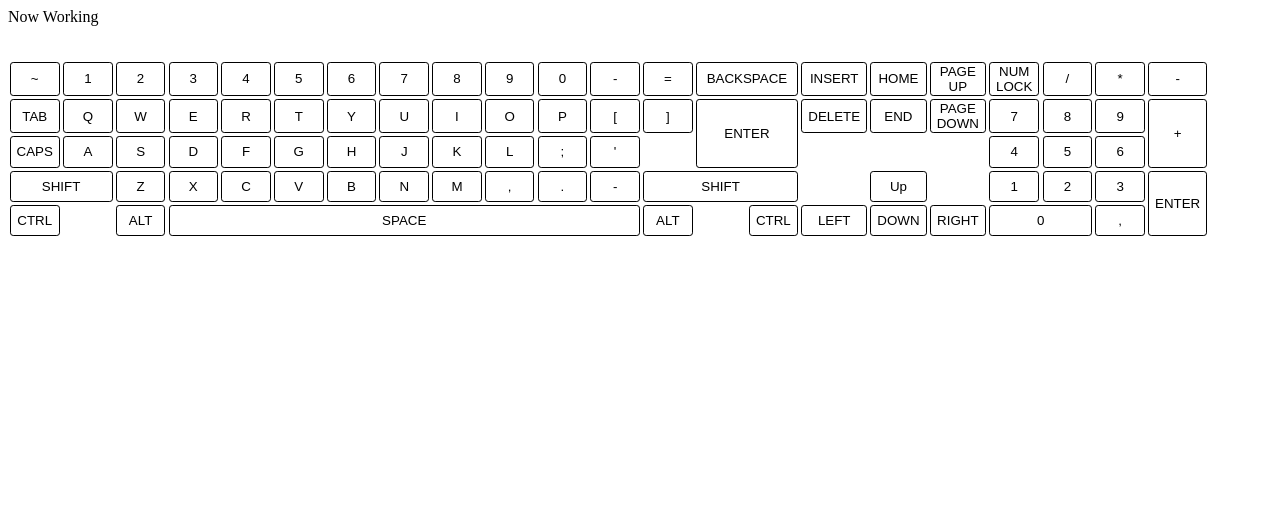
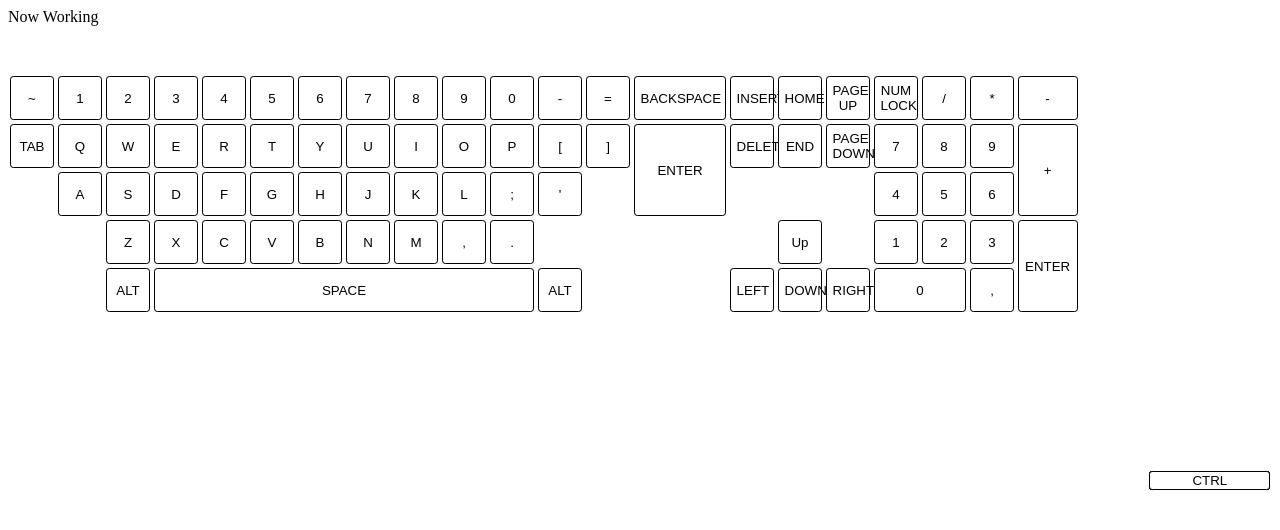
Before and after one commit to nksfrank/buybinds, a PHP site: page / in a window 1280 px wide. Shown: the top 530 px of the page. Run offline with PHP 8.4, Linux system fonts and the light colour scheme.

Commit message:
map out keyboard grid

```diff
--- a/service/web/public/styles.css
+++ b/service/web/public/styles.css
@@ -1,14 +1,14 @@
 .keyboard {
   display: grid;
-  grid-template-columns: repeat(22, 1fr [col-start]) 5%;
-  grid-template-rows: repeat(6, 1fr [col-start]) 5%;
+  grid-template-columns: repeat(21, 3rem [col-start]) 5%;
+  grid-template-rows: repeat(6, 3rem [col-start]) 50%;
   grid-template-areas:
     "esc f1 f2 f3 f4 . f5 f6 f7 f8 . f9 f10 f11 f12 print_screen scroll_lock break . . . ."
     "tilde _1 _2 _3 _4 _5 _6 _7 _8 _9 _0 minus equal backspace backspace ins home pgup numlock kp_slash kp_multiply kp_minus"
     "tab q w e r t y u i o p obracket cbracket enter enter del end pgdn kp_home kp_uparrow kp_pgup kp_plus"
-    "caps a s d f g h j k l semicolon tick pound enter enter . . . kp_leftarrow kp_5 kp_rightarrow kp_plus"
-    "lshift lshift z x c v b n m colon dot dash rshift rshift rshift . uparrow . kp_end kp_downarrow kp_pgdn kp_enter"
-    "lctrl . alt space space space space space space space space space altgr . rctrl leftarrow downarrow rightarrow kp_ins kp_ins kp_del kp_enter";
+    "capslock a s d f g h j k l semicolon tick pound enter enter . . . kp_leftarrow kp_5 kp_rightarrow kp_plus"
+    "l_shift l_shift z x c v b n m colon dot slash r_shift r_shift r_shift . uparrow . kp_end kp_downarrow kp_pgdn kp_enter"
+    "l_ctrl . alt space space space space space space space space altgr . . r_ctrl leftarrow downarrow rightarrow kp_ins kp_ins kp_del kp_enter";
 }
 
 .key {
```
